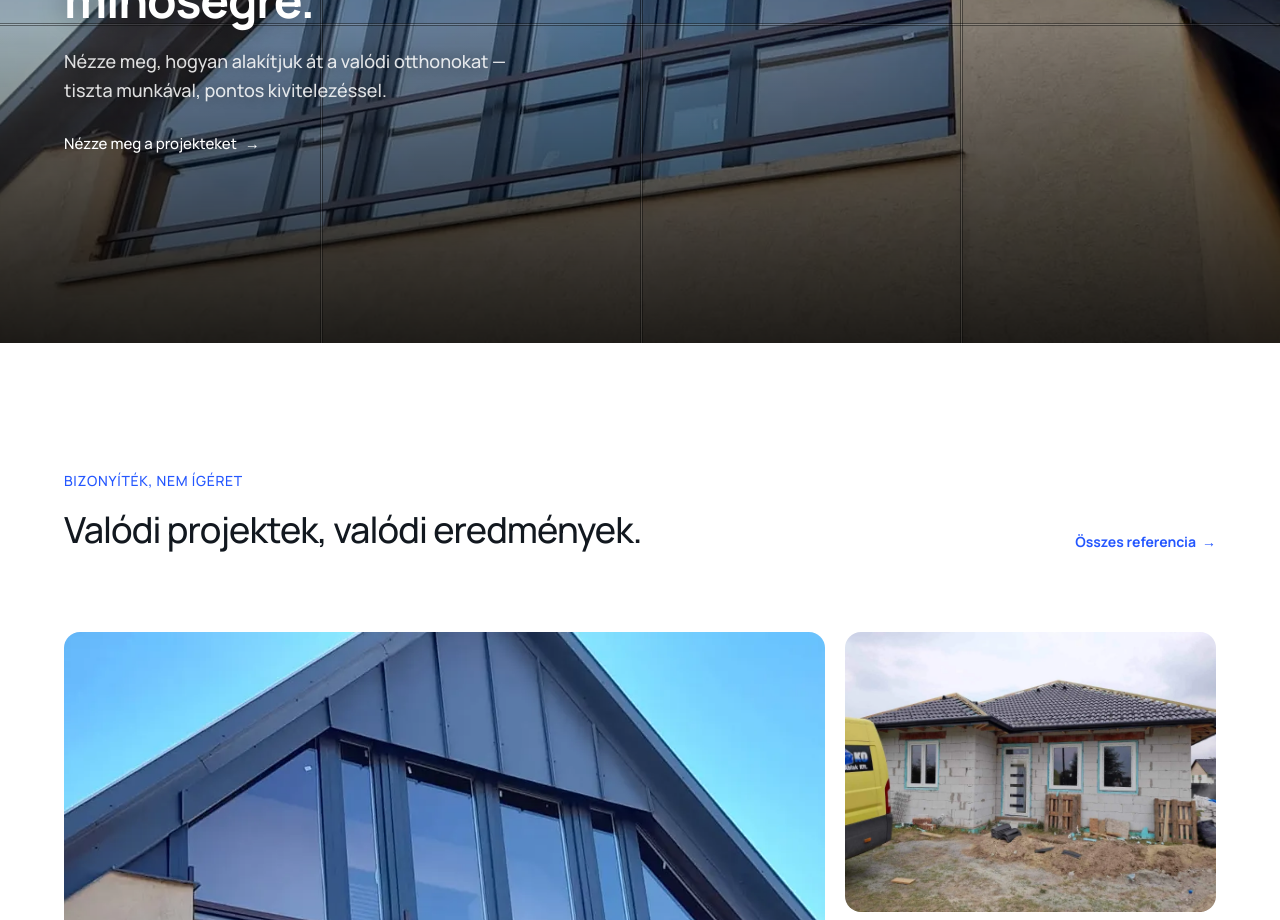
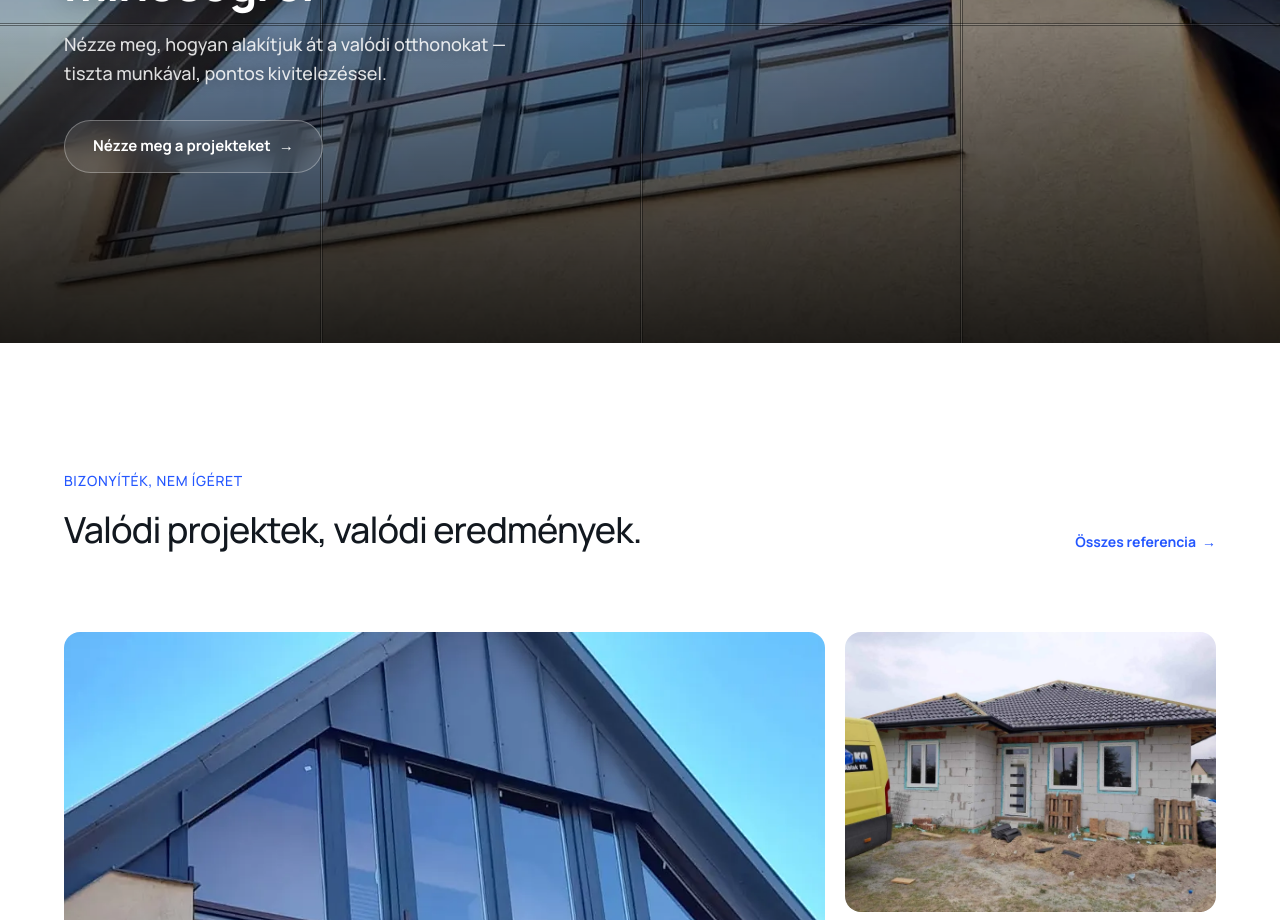
Before and after one commit to mikijelencsity/szekoablakkft, a Next.js app: page / in a window 1280 px wide. Shown: the part 5120-6040 px from the top of the page. Built offline with nearby package versions, Linux system fonts and the light colour scheme.

Commit message:
Match PaneReveal CTA to the hero glass button style

```diff
--- a/components/PaneReveal.tsx
+++ b/components/PaneReveal.tsx
@@ -113,10 +113,15 @@ export default function PaneReveal() {
           </p>
           <a
             href="#projects"
-            className="mt-7 inline-flex items-center gap-2 text-[15px] font-medium text-white underline-offset-4 hover:underline"
+            className="group mt-8 inline-flex items-center gap-2 rounded-full border border-white/30 bg-white/10 px-7 py-3.5 text-[15px] font-semibold text-white backdrop-blur-md transition-all duration-300 ease-out hover:-translate-y-0.5 hover:border-white/50 hover:bg-white/20"
           >
             Nézze meg a projekteket
-            <span aria-hidden>→</span>
+            <span
+              aria-hidden
+              className="transition-transform duration-300 ease-out group-hover:translate-x-1"
+            >
+              →
+            </span>
           </a>
         </div>
       </div>
```
